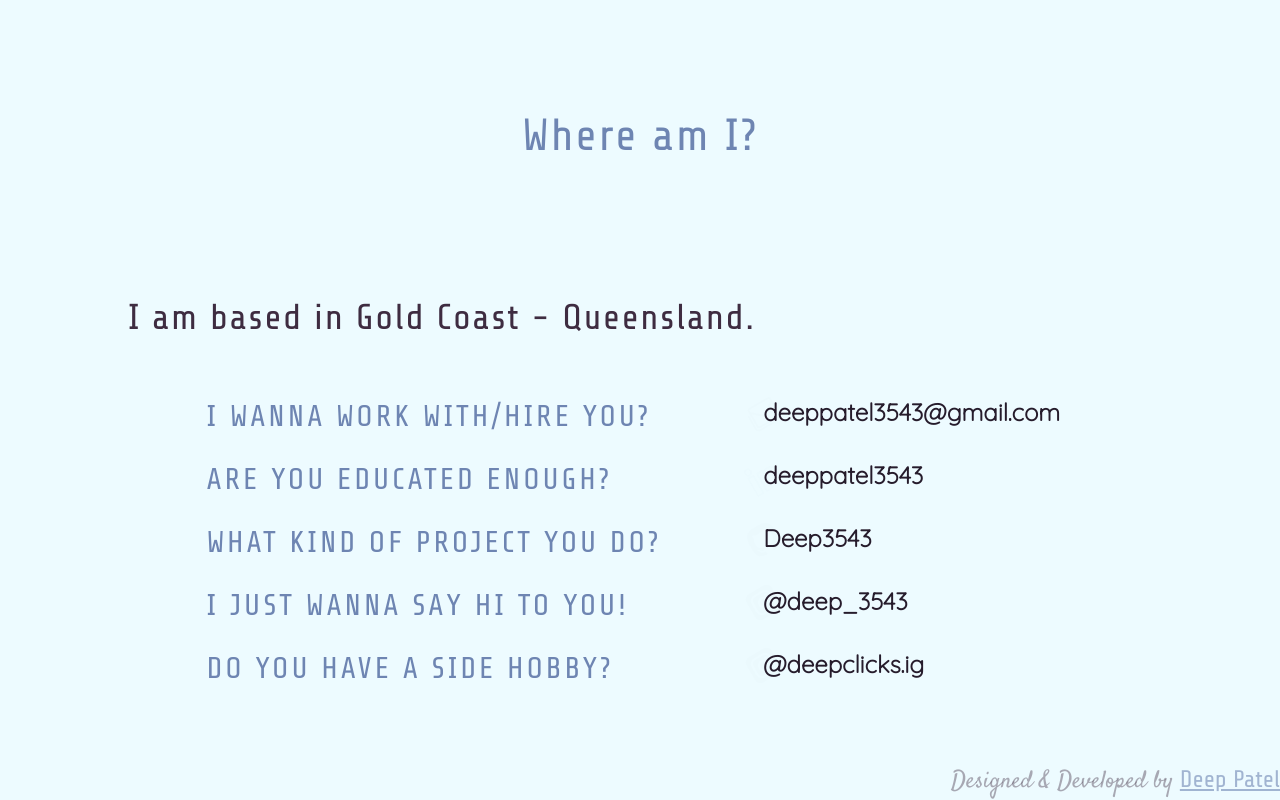
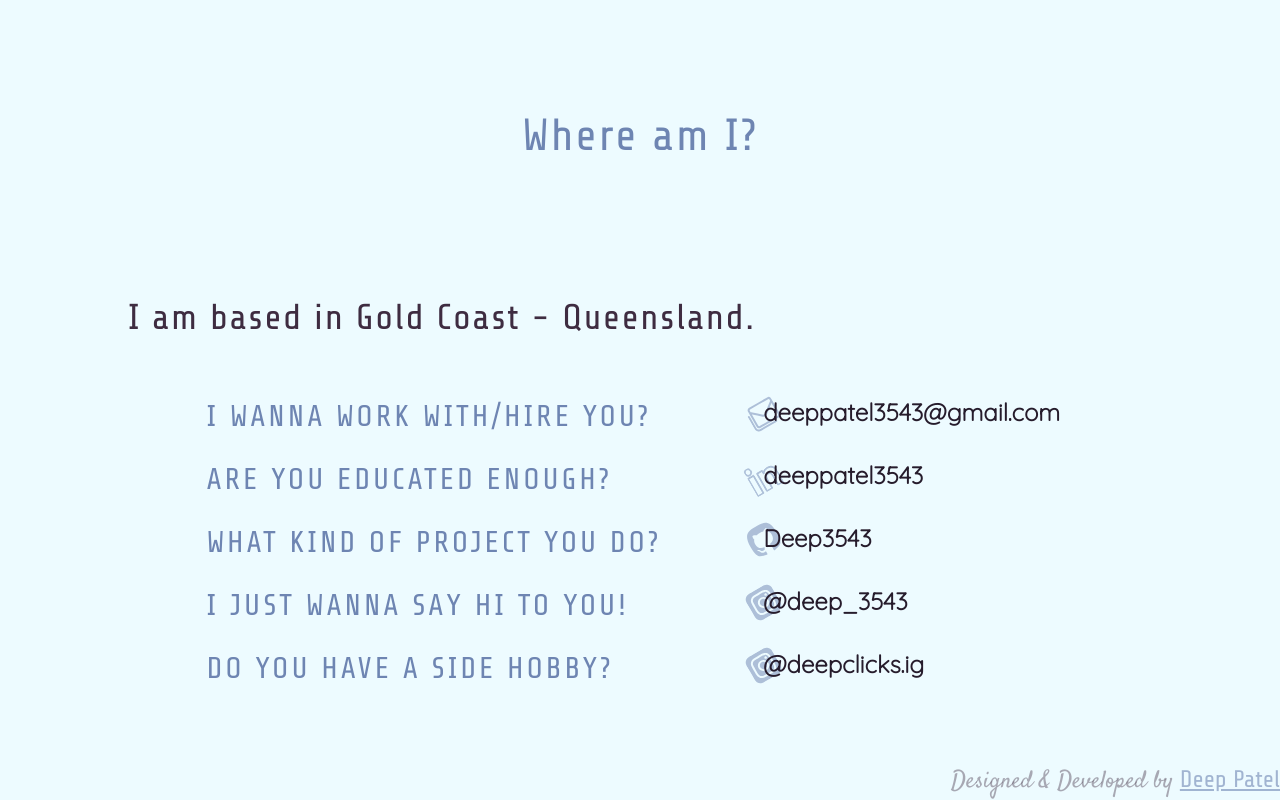
Before and after one commit to Deep3543/portfolio, a React (Create React App) app: page / in a window 1280 px wide. Shown: the part 2428-3228 px from the top of the page. Built offline with nearby package versions, Linux system fonts and the light colour scheme.

Commit message:
Fixed the opacity issue with i-find

```diff
--- a/src/styles/dif.css
+++ b/src/styles/dif.css
@@ -609,7 +609,7 @@ body::-webkit-scrollbar{
 .i-find{
   position: absolute;
   z-index: -1;
-  opacity: 1%;
+  opacity: 50%;
   margin: -0.456% -1.6%;
 }
 /* ---------------- */
```
